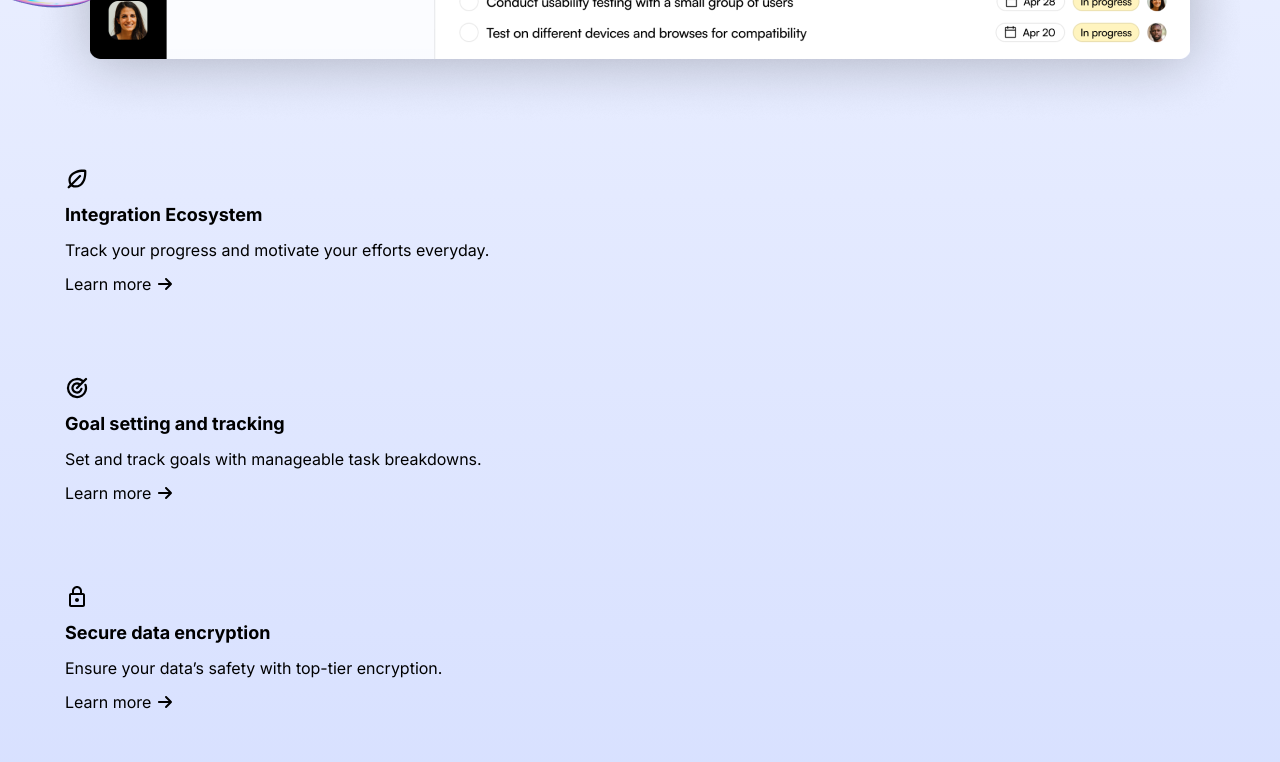
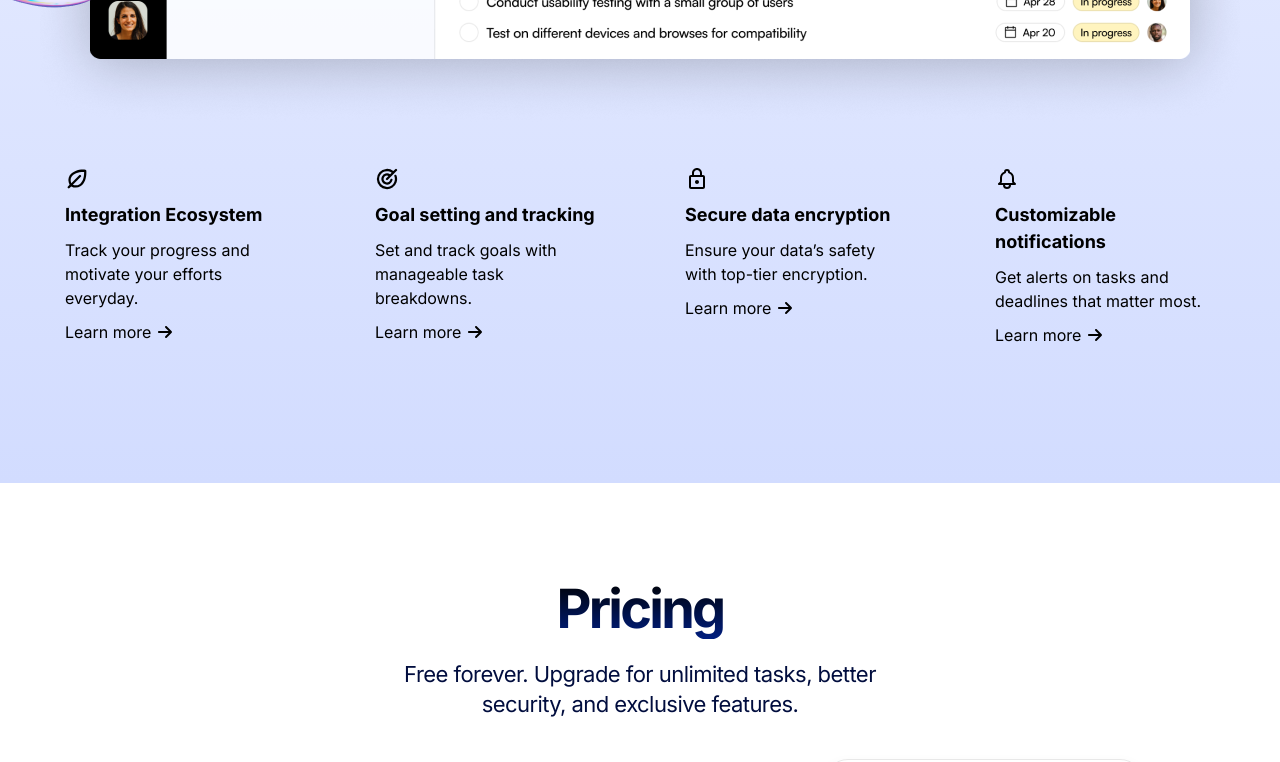
Before and after one commit to joseph-lang7/Light-SaaS-Landing-Page, a Next.js app: page / in a window 1280 px wide. Shown: the part 2100-2862 px from the top of the page. Built offline with nearby package versions, Linux system fonts and the light colour scheme.

Commit message:
Make feature cards container responsive in product showcase section

```diff
--- a/src/sections/product-showcase/product-showcase.tsx
+++ b/src/sections/product-showcase/product-showcase.tsx
@@ -47,6 +47,7 @@
       </div>
       <div>
         <Container>
+          <div className="grid grid-cols-1 md:grid-cols-2 lg:grid-cols-4">
             <FeatureCard
               Icon={PiLeafBold}
               title="Integration Ecosystem"
@@ -67,6 +68,7 @@
               title="Customizable notifications"
               description="Get alerts on tasks and deadlines that matter most."
             />
+          </div>
         </Container>
       </div>
     </section>
```
Lines whose indentation alone changed are shown as unchanged.
